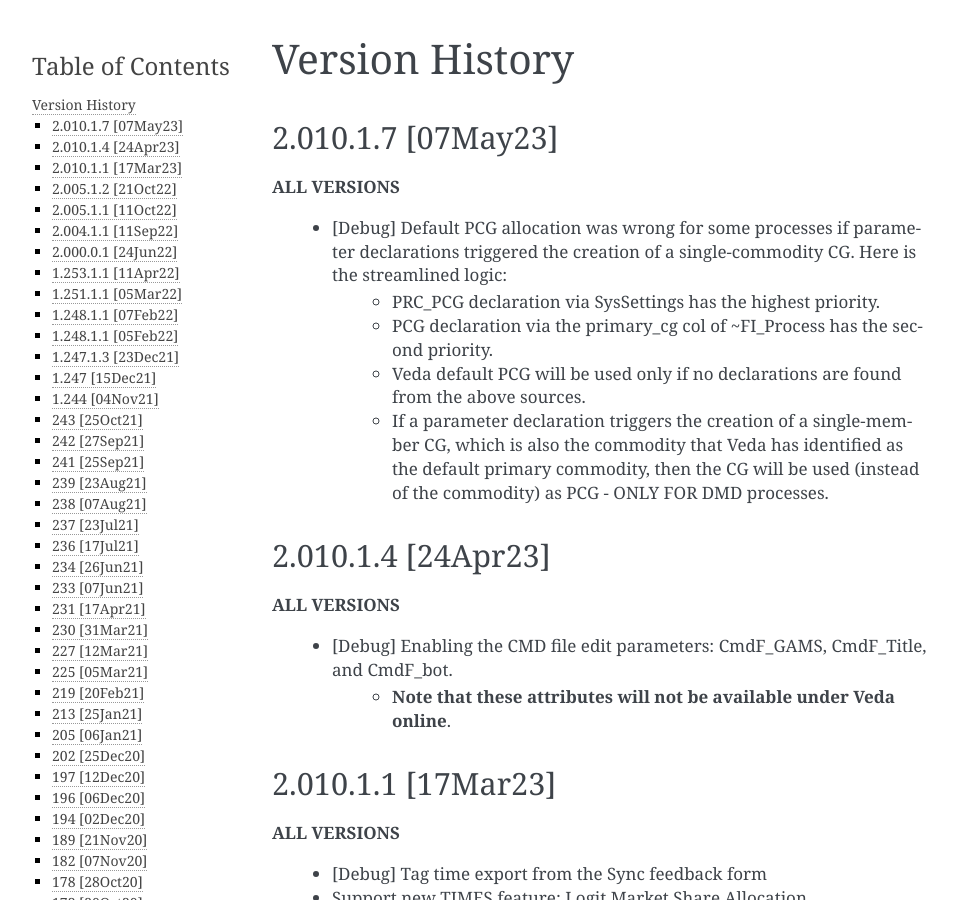
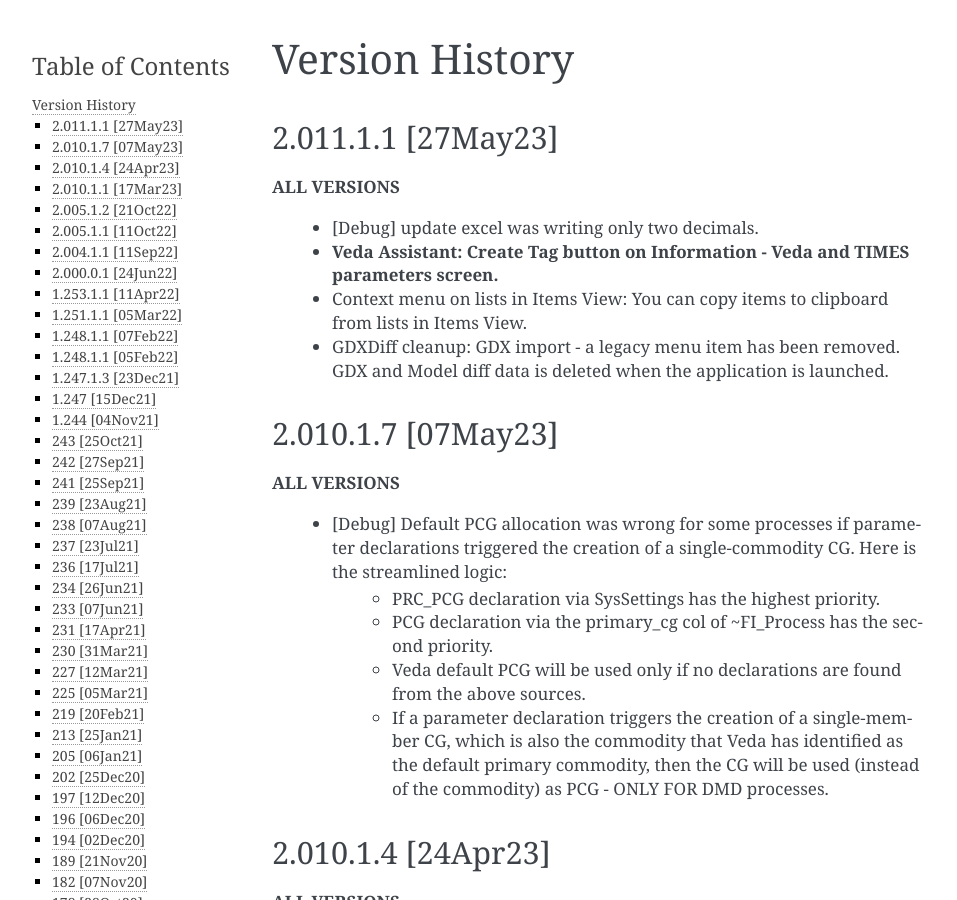
Before and after one commit to kanors-emr/Veda-documentation, a Sphinx documentation site: the page built from docs/source/pages/version_history.rst, in a window 1280 px wide and 900 px high. Shown: the whole window, without its empty margins (148-1105 px from the left). Built offline with Sphinx 7.4.7, drawn with Linux system fonts in a browser that asks for light colours.

Commit message:
2.11.1.1

```diff
--- a/docs/source/pages/version_history.rst
+++ b/docs/source/pages/version_history.rst
@@ -1,6 +1,17 @@
 ################
 Version History
 ################
+
+2.011.1.1 [27May23]
+^^^^^^^^^^^^^^^^^^^
+
+**ALL VERSIONS**
+
+    * [Debug] update excel was writing only two decimals.
+    * **Veda Assistant: Create Tag button on Information - Veda and TIMES parameters screen.**
+    * Context menu on lists in Items View: You can copy items to clipboard from lists in Items View.
+    * GDXDiff cleanup: GDX import - a legacy menu item has been removed. GDX and Model diff data is deleted when the application is launched.
+
 
 2.010.1.7 [07May23]
 ^^^^^^^^^^^^^^^^^^^
```
